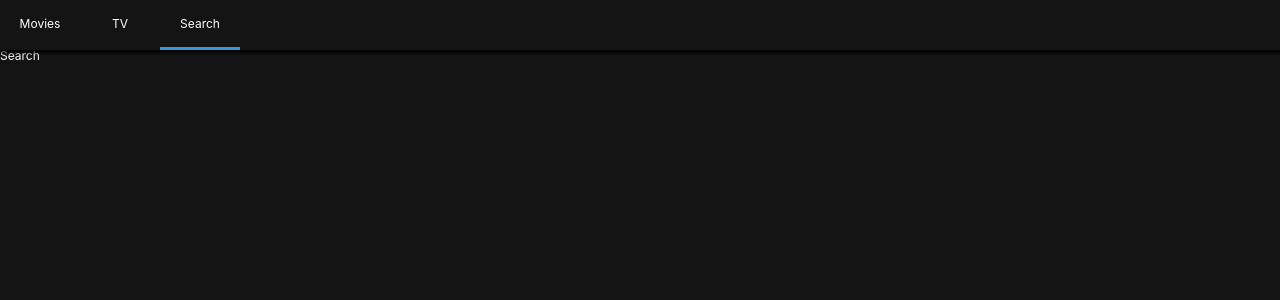
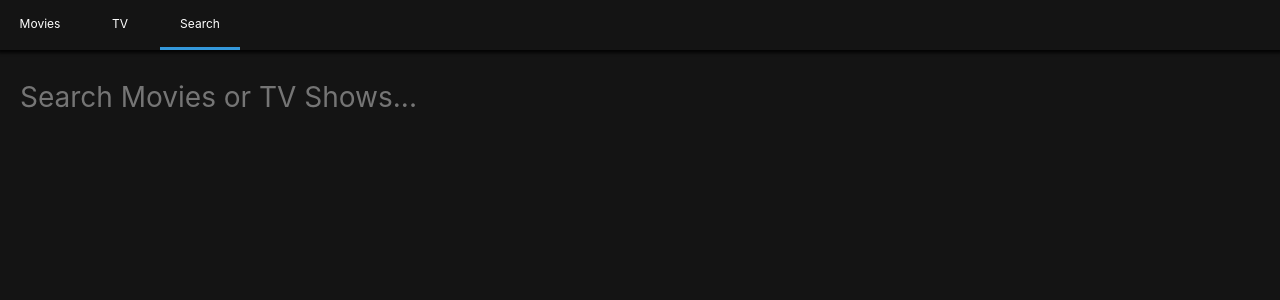
Before and after one commit to phj9020/nomflix, a React (Create React App) app: page /search in a window 1280 px wide. Shown: the top 300 px of the page. Built offline with nearby package versions, Linux system fonts and the light colour scheme.

Commit message:
Home, TV, Search Presenter component

```diff
--- a/src/Components/GlobalStyles.js
+++ b/src/Components/GlobalStyles.js
@@ -15,7 +15,7 @@ const globalStyles = createGlobalStyle`
         font-size: 12px;
         background-color: rgba(20,20,20,1);
         color:white;
-        padding-top: 50px;
+        padding-top: 80px;
     }
 `;
 
--- /dev/null
+++ b/src/Components/Loader.js
@@ -0,0 +1,21 @@
+import React from 'react';
+import styled from "styled-components";
+
+const Container = styled.div`
+    width:100%;
+    height:100vh;
+`
+
+const Span = styled.span`
+    position:absolute;
+    top: 10%;
+    left: 50%;
+    transform: translateX(-50%);
+    font-size: 30px;
+`
+
+
+
+const Loader = ()=> <Container><Span role="img" aria-label="loading">⌛</Span></Container>
+
+export default Loader;
--- /dev/null
+++ b/src/Components/Section.js
@@ -0,0 +1,39 @@
+import React from "react";
+import PropTypes from "prop-types";
+import styled from "styled-components";
+
+const Container = styled.div`
+    :not(:last-child) {
+        margin-bottom: 50px;
+    }
+`
+
+const Title = styled.span`
+    font-size: 14px;
+    font-weight:600;
+`
+
+const Grid = styled.div`
+    margin-top: 25px;
+    display:grid;
+    grid-template-columns: repeat(auto-fill, 100px);
+    grid-gap: 25px;
+`
+
+// children is reserved react prop
+function Section({title, children}){
+    console.log(title, children)
+    return(
+        <Container>
+            <Title>{title}</Title>
+            <Grid>{children}</Grid>
+        </Container>
+    )
+}
+
+Section.propTypes = {
+    title: PropTypes.string.isRequired,
+    children: PropTypes.oneOfType([PropTypes.arrayOf(PropTypes.node), PropTypes.node])
+}
+
+export default Section;
--- a/src/Routes/Home/HomeContainer.js
+++ b/src/Routes/Home/HomeContainer.js
@@ -35,7 +35,7 @@ class HomeContainer extends React.Component {
 
 render() {
     const { nowPlaying, popular, upcoming, error, loading } = this.state;
-    // console.log(this.state)
+    console.log(nowPlaying)
     return (
         <HomePresenter
             nowPlaying={nowPlaying}
--- a/src/Routes/Home/HomePresenter.js
+++ b/src/Routes/Home/HomePresenter.js
@@ -1,11 +1,26 @@
 import React from "react";
 import PropTypes from 'prop-types';
 import styled from "styled-components";
+import Section from "Components/Section";
+import Loader from "Components/Loader";
 
+const Container = styled.section`
+    padding: 0px 20px;
+`;
+
+// const HomePresnter = ({nowPlaying, popular, upcoming, error, loading})=> loading ? null : <Container></Container>
 function HomePresenter({nowPlaying, popular, upcoming, error, loading}){
-    return(
-        <>Home</>
-    )
+    if(loading) {
+        return <Loader />
+    } else {
+        return(
+           <Container>
+               {nowPlaying && nowPlaying.length > 0 && <Section title="Now Playing">{nowPlaying.map(movie => <span key={movie.id}>{movie.title}</span>)}</Section>}
+               {upcoming && upcoming.length > 0 && <Section title="Upcoming Movies">{upcoming.map(movie =><span key={movie.id}>{movie.title}</span>)}</Section>}
+               {popular && popular.length > 0 && <Section title="Popular Movies">{popular.map(movie => <span key={movie.id}>{movie.title}</span>)}</Section>}
+           </Container>
+        )
+    }
 }
 
 HomePresenter.propTypes = {
--- a/src/Routes/Search/SearchContainer.js
+++ b/src/Routes/Search/SearchContainer.js
@@ -6,17 +6,26 @@ class SearchContainer extends React.Component{
     state = {
         movieResults: null,
         tvResults: null,
-        searchTerm: "code",
+        searchTerm: "",
         loading: false,
         error: null
     }
 
-    handleSubmit() {
+
+    handleSubmit = event => {
+        event.preventDefault();
         const {searchTerm} = this.state;
         if(searchTerm !== "") {
             this.searchByTerm();
         }
+    };
+
+    updateTerm = (event)=>{
+        // const inputTerm = event.target.value;
+        const { target: {value : inputTerm} } = event;
+        this.setState({searchTerm: inputTerm});
     }
+
 
     async searchByTerm() {
         const {searchTerm} = this.state;
@@ -37,7 +46,7 @@ class SearchContainer extends React.Component{
 
     render(){
         const {movieResults, tvResults, searchTerm, loading,error} = this.state;
-        return <SearchPresenter movieResults={movieResults} tvResults={tvResults} searchTerm={searchTerm} loading={loading} error={error} handleSubmit={this.handleSubmit}/>
+        return <SearchPresenter movieResults={movieResults} tvResults={tvResults} searchTerm={searchTerm} loading={loading} error={error} handleSubmit={this.handleSubmit} updateTerm={this.updateTerm}/>
     }
 }
 
--- a/src/Routes/Search/SearchPresenter.js
+++ b/src/Routes/Search/SearchPresenter.js
@@ -1,12 +1,38 @@
 import React from "react";
 import PropTypes from 'prop-types';
 import styled from "styled-components";
+import Section from "Components/Section";
+import Loader from "Components/Loader";
 
-const SearchPresenter = ({movieResults, tvResults, searchTerm, loading, error, handleSubmit})=>{
+
+const Container = styled.div`
+    padding: 0px 20px;
+
+`
+const Form = styled.form`
+    width: 100%;
+    margin-bottom: 50px;
+`
+
+const Input = styled.input`
+    all: unset;
+    font-size: 28px;
+    width: 100%;
+`
+
+const SearchPresenter = ({movieResults, tvResults, searchTerm, loading, error, handleSubmit, updateTerm})=>{
     return(
-        <>
-         <h1>Search</h1>
-        </>
+        <Container>
+            <Form onSubmit={handleSubmit}>
+                <Input placeholder="Search Movies or TV Shows..." value={searchTerm} onChange={updateTerm}></Input>
+            </Form>
+            {loading ? <Loader/> :
+            <>
+            {movieResults && movieResults.length > 0 && <Section title="Movie Results">{movieResults.map(movie => <span key={movie.id}>{movie.title}</span>)}</Section>}
+            {tvResults && tvResults.length > 0 && <Section title="TV Show Results">{tvResults.map(tv => <span key={tv.id}>{tv.name}</span>)}</Section>}
+            </>
+            }
+        </Container>
     )
 }
 
@@ -17,7 +43,8 @@ SearchPresenter.propTypes = {
     searchTerm : PropTypes.string,
     error : PropTypes.string,
     loading : PropTypes.bool.isRequired,
-    handleSubmit: PropTypes.func.isRequired
+    handleSubmit: PropTypes.func.isRequired,
+    updateTerm: PropTypes.func.isRequired
 }
 
 export default SearchPresenter;
--- a/src/Routes/TV/TVContainer.js
+++ b/src/Routes/TV/TVContainer.js
@@ -29,7 +29,7 @@ class TVContainer extends React.Component {
 
   render() {
     const { popular, topRated, airingToday, error, loading } = this.state;
-    // console.log(this.state)
+
     return (
       <TVPresenter
         popular={popular}
--- a/src/Routes/TV/TVPresenter.js
+++ b/src/Routes/TV/TVPresenter.js
@@ -1,16 +1,26 @@
 import React from "react";
 import PropTypes from 'prop-types';
 import styled from "styled-components";
+import Section from "Components/Section";
+import Loader from "Components/Loader";
 
-
+const Container = styled.section`
+    padding: 0px 20px;
+`
 
 
 function TVPresenter({popular, topRated, airingToday, error, loading}){
-    return(
-        <>
-         TV
-        </>
-        )
+    if(loading) {
+         return <Loader />;
+    } else {
+        return(
+            <Container>
+                {topRated && topRated.length > 0 && <Section title="Top Rated Shows">{topRated.map(tv => <span key={tv.id}>{tv.name}</span>)}</Section>}
+                {popular && popular.length > 0 && <Section title="TV Shows">{popular.map(tv => <span key={tv.id}>{tv.name}</span>)}</Section>}
+                {airingToday && airingToday.length > 0 && <Section title="Airing Today">{airingToday.map(tv => <span key={tv.id}>{tv.name}</span>)}</Section>}
+            </Container>
+            )
+    }
 }
 
 
```
